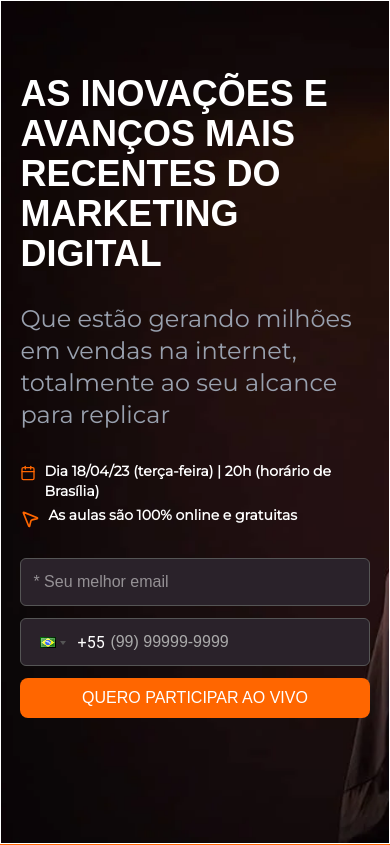
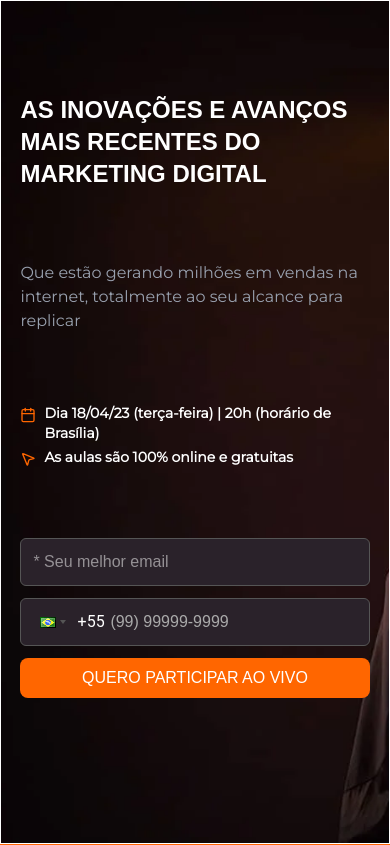
Before and after one commit to EriveltonMGit/Ignicao_Digital, a Next.js app: page / in a window 390 px wide. Shown: the top 845 px of the page. Built offline with nearby package versions, Linux system fonts and the light colour scheme; a web font is replaced by a local one.

Commit message:
chore: build da aplicação para produção

```diff
--- a/src/app/home/page.tsx
+++ b/src/app/home/page.tsx
@@ -11,31 +11,38 @@ function HomePage() {
   };
 
   return (
-    <>
     <header
       className="border w-full h-[100vh] bg-cover bg-center relative bg-[var(--color-bg)] font-[var(--font-main)] z-20"
       style={{ backgroundImage: "url('/img/bg.webp')" }}
     >
-        {/* Aqui começa o conteúdo animado */}
       <motion.div
-          className="w-[90%] md:w-[45%] h-[80%] mt-[15%] md:mt-[5%] ml-[5%] flex flex-col items-center justify-around"
+        className="
+          w-[90%] md:w-[60%] lg:w-[50%] xl:w-[40%] 2xl:w-[35%]
+          h-[80%]
+          mt-[15%] md:mt-[8%] lg:mt-[6%] 2xl:mt-[10%]
+          ml-[5%] lg:ml-[8%] 2xl:ml-[10%]
+          flex flex-col items-center justify-around
+        "
         initial={{ opacity: 0, y: 60 }}
         animate={{ opacity: 1, y: 0 }}
         transition={{ duration: 0.8, ease: "easeOut" }}
       >
         <div className="w-full h-auto md:h-[20%] flex items-center justify-start">
-            <h1 className="text-white text-4xl md:text-4xl lg:text-4xl xl:text-4xl uppercase font-bold">
+          <h1 className="
+            text-white
+            text-2xl md:text-3xl lg:text-3xl xl:text-4xl 2xl:text-4xl
+            uppercase font-bold
+          ">
             As inovações e avanços mais recentes do marketing digital
           </h1>
         </div>
 
         <div className="w-full h-auto md:h-[10%]">
           <p
-              className="text-gray-400 text-2xl md:text-base"
+            className="text-gray-400 text-base md:text-lg lg:text-lg xl:text-xl"
             style={{ fontFamily: "var(--font-montserrat)" }}
           >
-              Que estão gerando milhões em vendas na internet, totalmente ao seu
-              alcance para replicar
+            Que estão gerando milhões em vendas na internet, totalmente ao seu alcance para replicar
           </p>
         </div>
 
@@ -44,7 +51,7 @@ function HomePage() {
             className="text-white text-sm md:text-base lg:text-lg xl:text-xl font-bold flex items-start md:items-center gap-2"
             style={{ fontFamily: "var(--font-montserrat)" }}
           >
-              <Calendar className="w-4 h-4 md:w-5 md:h-5 lg:w-6 lg:h-6 xl:w-7 xl:h-7 text-[var(--color-button)] flex-shrink-0 mt-1 md:mt-0" />
+            <Calendar className="w-4 h-4 md:w-5 md:h-5 lg:w-6 lg:h-6 xl:w-7 xl:h-7 text-[var(--color-button)] mt-1 md:mt-0 flex-shrink-0" />
             <span>
               Dia 18/04/23 (terça-feira) | 20h (horário de Brasília)
             </span>
@@ -53,7 +60,7 @@ function HomePage() {
             className="text-white text-sm md:text-base lg:text-lg xl:text-xl font-bold flex items-start md:items-center gap-2"
             style={{ fontFamily: "var(--font-montserrat)" }}
           >
-              <MousePointer2 className="w-5 h-5 md:w-5 md:h-5 lg:w-6 lg:h-6 xl:w-7 xl:h-7 text-[var(--color-button)] cursor-pointer flex-shrink-0 mt-1 md:mt-0" />
+            <MousePointer2 className="w-4 h-4 md:w-5 md:h-5 lg:w-6 lg:h-6 xl:w-7 xl:h-7 text-[var(--color-button)] mt-1 md:mt-0 flex-shrink-0" />
             <span>As aulas são 100% online e gratuitas</span>
           </p>
         </div>
@@ -63,7 +70,6 @@ function HomePage() {
         </div>
       </motion.div>
     </header>
-    </>
   );
 }
 
```
Lines whose indentation alone changed are shown as unchanged.
